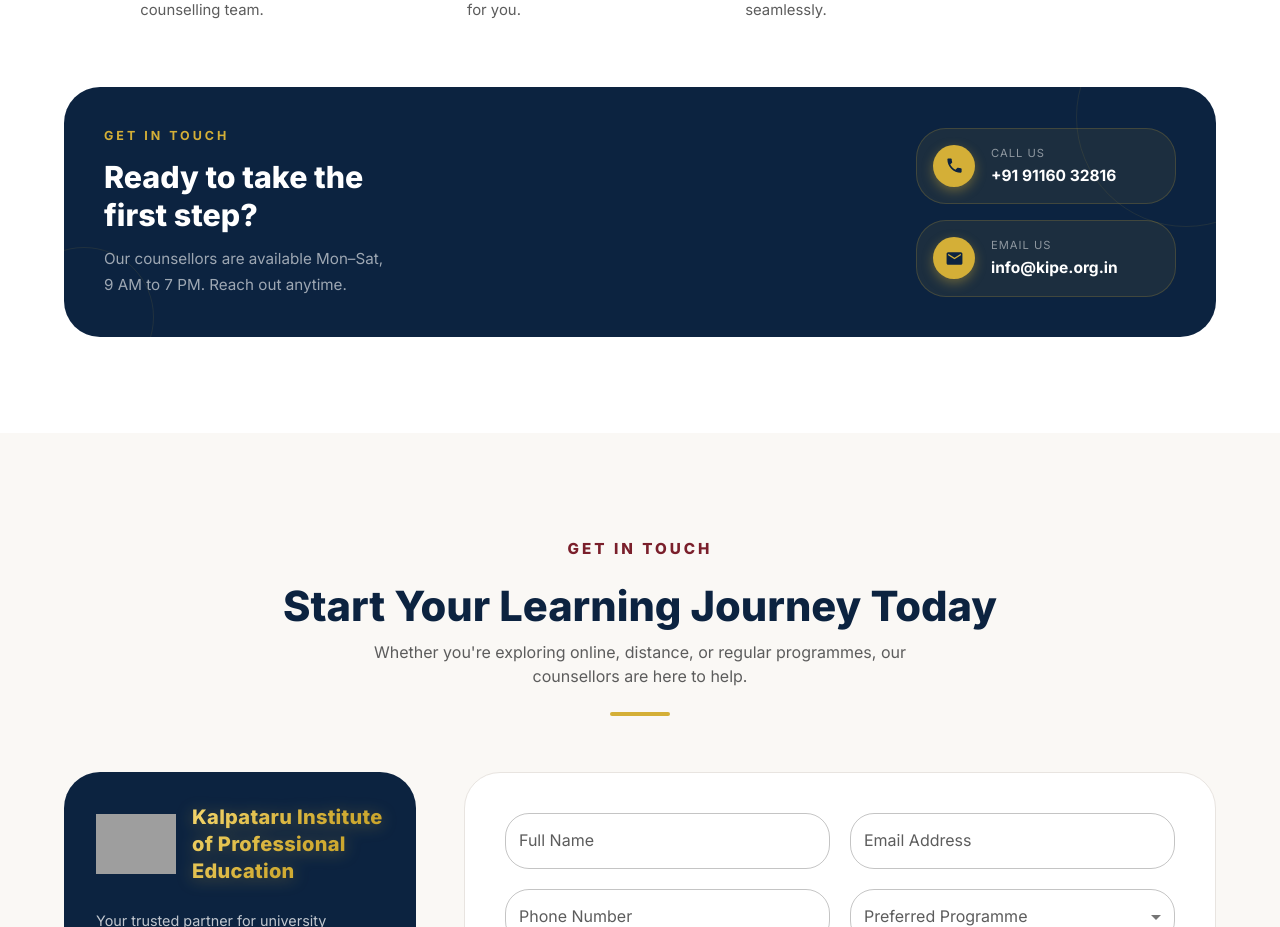
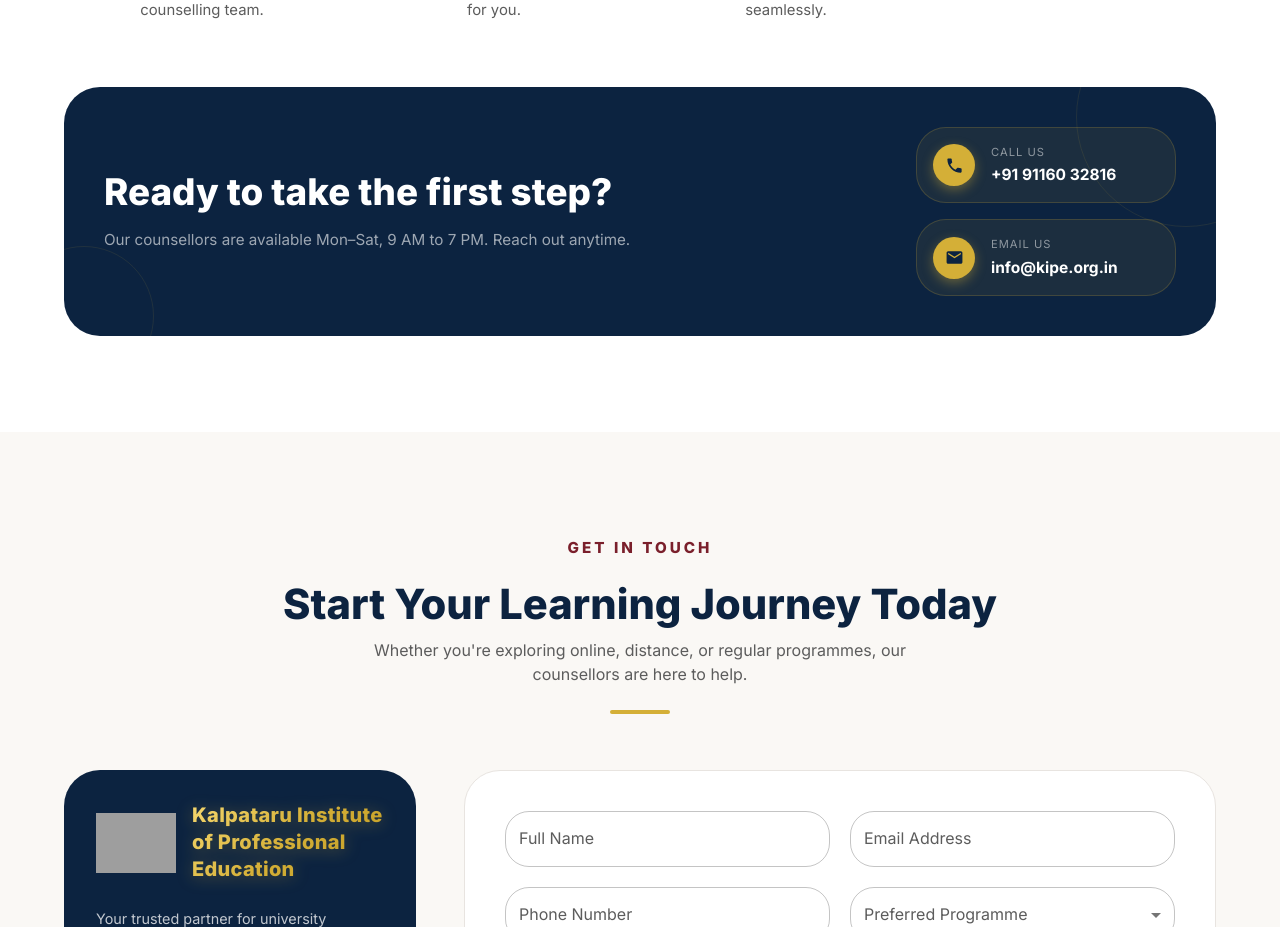
Before and after one commit to sriarpit/KIPE, a React (Vite) app: page / in a window 1280 px wide. Shown: the part 5120-6047 px from the top of the page. Built offline with nearby package versions, Linux system fonts and the light colour scheme; grey boxes are pictures that could not be loaded.

Commit message:
Remove Get In Touch label, enlarge heading, single-line subtitle in banner

```diff
--- a/src/components/HowItWorks.jsx
+++ b/src/components/HowItWorks.jsx
@@ -253,20 +253,14 @@ export default function HowItWorks() {
             {/* Left: text */}
             <Box sx={{ flex: 1, position: 'relative', zIndex: 1 }}>
               <Typography sx={{
-                color: '#D4AF37', fontWeight: 700, fontSize: '0.78rem',
-                letterSpacing: 3, textTransform: 'uppercase', mb: 1.5,
+                color: '#FFFFFF', fontWeight: 800,
+                fontSize: { xs: '1.7rem', md: '2.3rem' },
+                lineHeight: 1.2, mb: 1.5,
               }}>
-                Get In Touch
-              </Typography>
-              <Typography sx={{
-                color: '#FFFFFF', fontWeight: 800,
-                fontSize: { xs: '1.5rem', md: '1.9rem' },
-                lineHeight: 1.25, mb: 1.5,
-              }}>
-                Ready to take the<br />first step?
+                Ready to take the first step?
               </Typography>
               <Typography sx={{ color: 'rgba(255,255,255,0.6)', fontSize: '0.95rem', lineHeight: 1.7 }}>
-                Our counsellors are available Mon–Sat,<br />9 AM to 7 PM. Reach out anytime.
+                Our counsellors are available Mon–Sat, 9 AM to 7 PM. Reach out anytime.
               </Typography>
             </Box>
 
```
